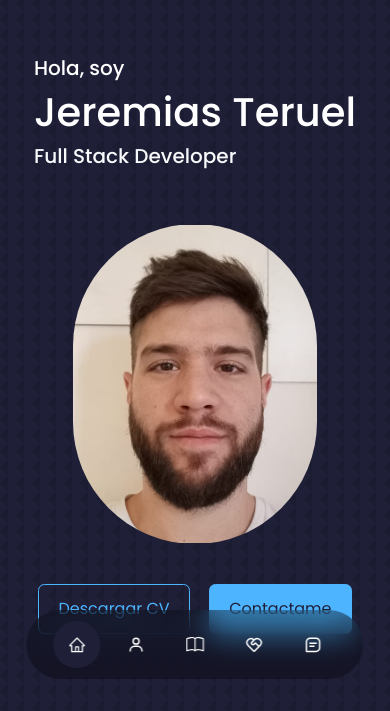
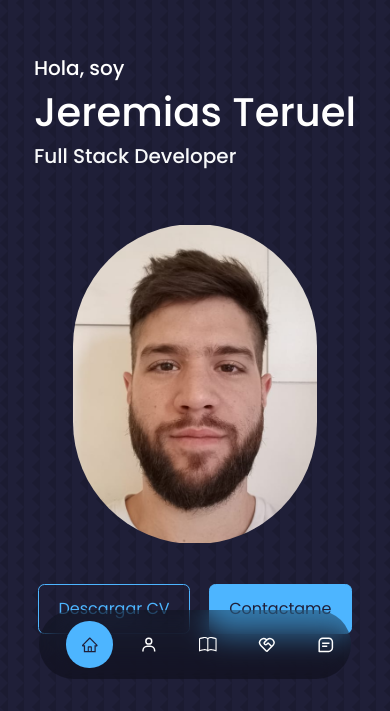
Before and after one commit to JeremiasTeruel/mi-portfolio, a React (Create React App) app: page / in a window 390 px wide. Shown: the part 133-844 px from the top of the page. Built offline with nearby package versions, Linux system fonts and the light colour scheme.

Commit message:
styled component

```diff
--- a/src/components/nav/Nav.css
+++ b/src/components/nav/Nav.css
@@ -28,6 +28,14 @@ nav a:hover {
 }
 
 nav a.active {
-    background: var(--color-bg);
-    color: var(--color-white);
+    background: var(--color-primary);
+    color: var(--color-bg);
 }
+
+/* ----------------------MEDIA QUERIES(PHONE)-------------------- */
+
+@media screen and (max-width: 400px){
+    nav{
+        width: 80vw;
+    }
+}
```
